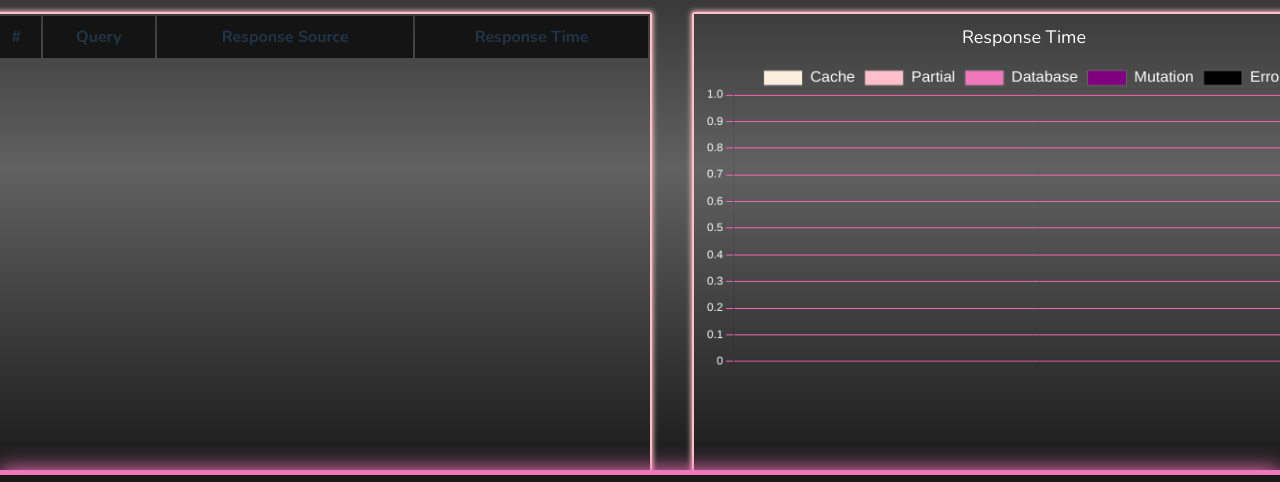
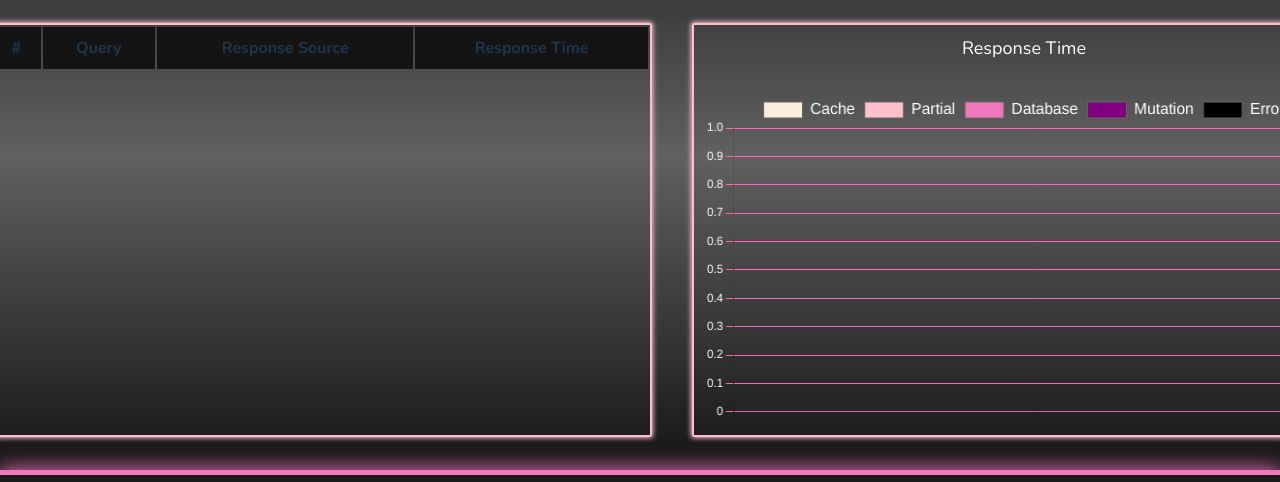
Before and after one commit to oslabs-beta/BuQL, a React (Vite) app in the folder demo/: page / in a window 1280 px wide. Both pictures are taken after a click on the button "Demo". Shown: the part 245-727 px from the top of the page. Built offline with nearby package versions, Linux system fonts and the light colour scheme.

Commit message:
Fixed table/chart layout to be more in line with the rest of the demo
Co-authored-by: Joseph-McGarry <jrmcgarry88@gmail.com>

```diff
--- a/demo/src/components/QueryForm.css
+++ b/demo/src/components/QueryForm.css
@@ -26,7 +26,6 @@
   display: flex;
   padding: 10px;
   gap: 40px;
-
 }
 
 #querybuttons {
@@ -58,7 +57,7 @@
 #querytable {
   border-collapse: collapse;
   width: 660px;
-  height: 460px;
+  height: 410px;
   table {
     width: 100%;
     margin-right: 0;
@@ -95,10 +94,12 @@
 #barchart {
   padding-top: 10px;
   color: white;
-  height: 450px;
+  height: 400px;
 
   canvas {
+    margin-top: 20px;
     padding: 10px;
+    height: 350px !important;
   }
 }
 
```
